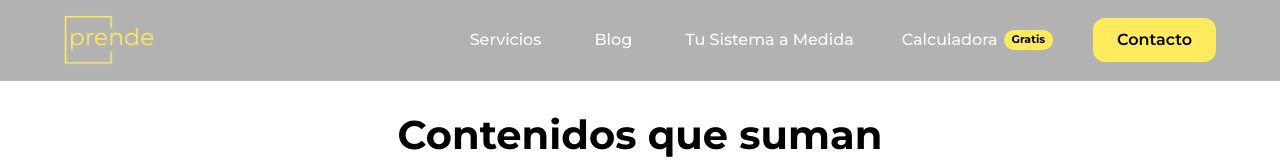
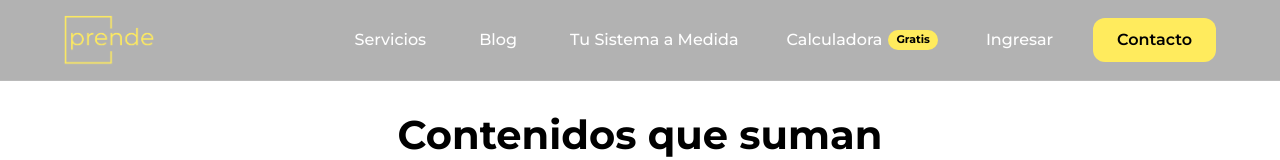
Before and after one commit to villalbamaximilianoariel-dot/prende-landing, a React (Vite) app: page /#/blog in a window 1280 px wide. Shown: the top 160 px of the page. Built offline with nearby package versions, Linux system fonts and the light colour scheme; no server answers.

Commit message:
Agrega link 'Ingresar' al sistema en el menú del header
Co-Authored-By: Claude Sonnet 5.5 <noreply@anthropic.com>
Claude-Session: https://claude.ai/code/session_01CSRLPea746LqWKXkVrEyPV

```diff
--- a/src/components/Header.tsx
+++ b/src/components/Header.tsx
@@ -3,6 +3,8 @@ import { useState, useEffect } from 'react';
 import { useLocation, useNavigate } from 'react-router-dom';
 import MenuIcon from '@mui/icons-material/Menu';
 import CloseIcon from '@mui/icons-material/Close';
+
+const SYSTEM_URL = 'https://auditoria-frontend-9mgf.onrender.com';
 
 const Header = () => {
   const [scrolled, setScrolled] = useState(false);
@@ -168,6 +170,22 @@ const Header = () => {
             </Button>
 
             <Button
+              href={SYSTEM_URL}
+              sx={{
+                color: '#FFFFFF',
+                fontSize: { sm: '0.9375rem', md: '1rem' },
+                fontWeight: 500,
+                textTransform: 'none',
+                '&:hover': {
+                  bgcolor: 'transparent',
+                  color: '#FFEB5D',
+                },
+              }}
+            >
+              Ingresar
+            </Button>
+
+            <Button
               onClick={() => scrollToSection('contacto')}
               variant="contained"
               sx={{
@@ -251,6 +269,11 @@ const Header = () => {
             />
           </ListItemButton>
         </ListItem>
+        <ListItem disablePadding>
+          <ListItemButton component="a" href={SYSTEM_URL}>
+            <ListItemText primary="Ingresar" primaryTypographyProps={{ fontWeight: 500 }} />
+          </ListItemButton>
+        </ListItem>
         <ListItem disablePadding sx={{ mt: 2, px: 2 }}>
           <Button
             fullWidth
```
